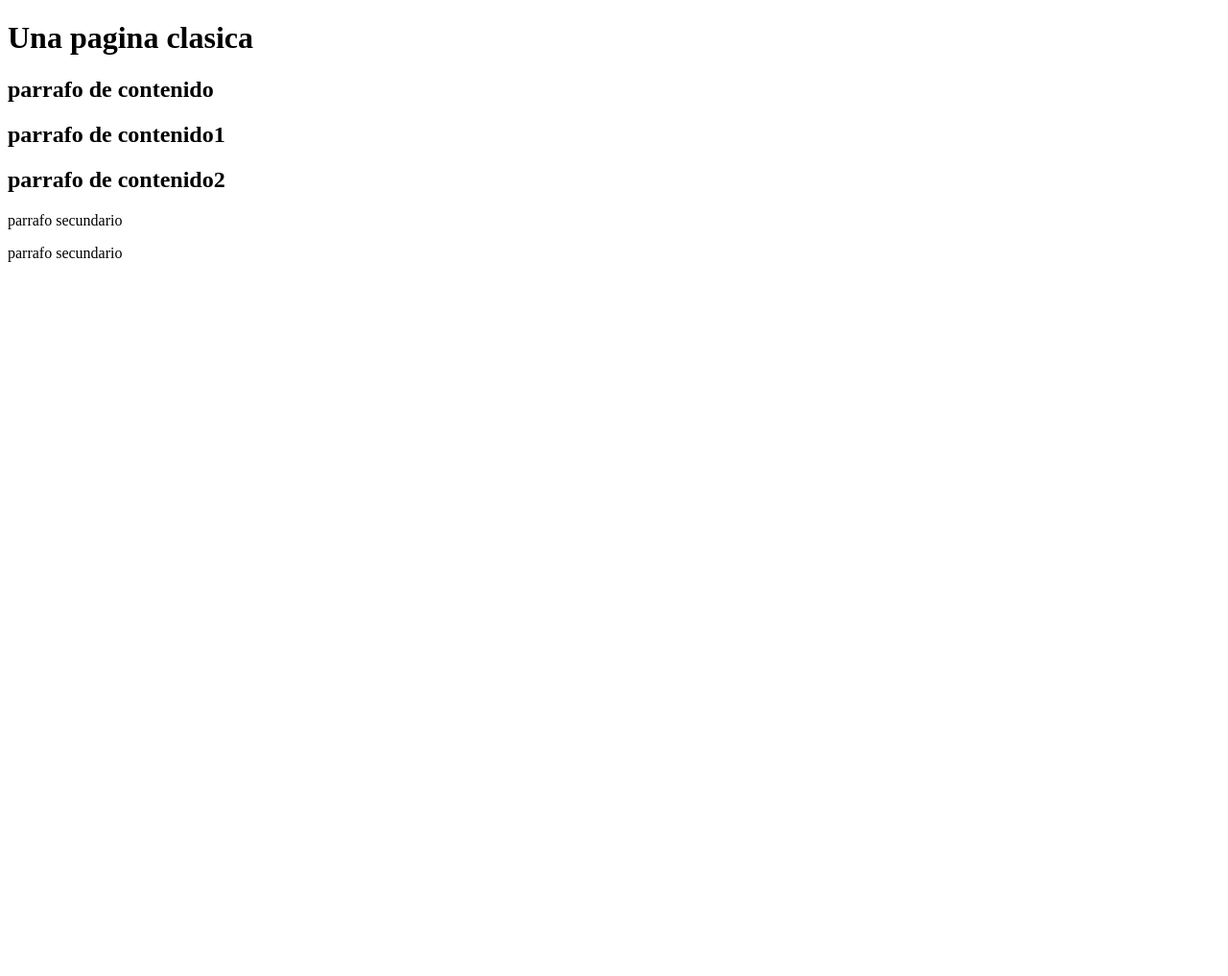
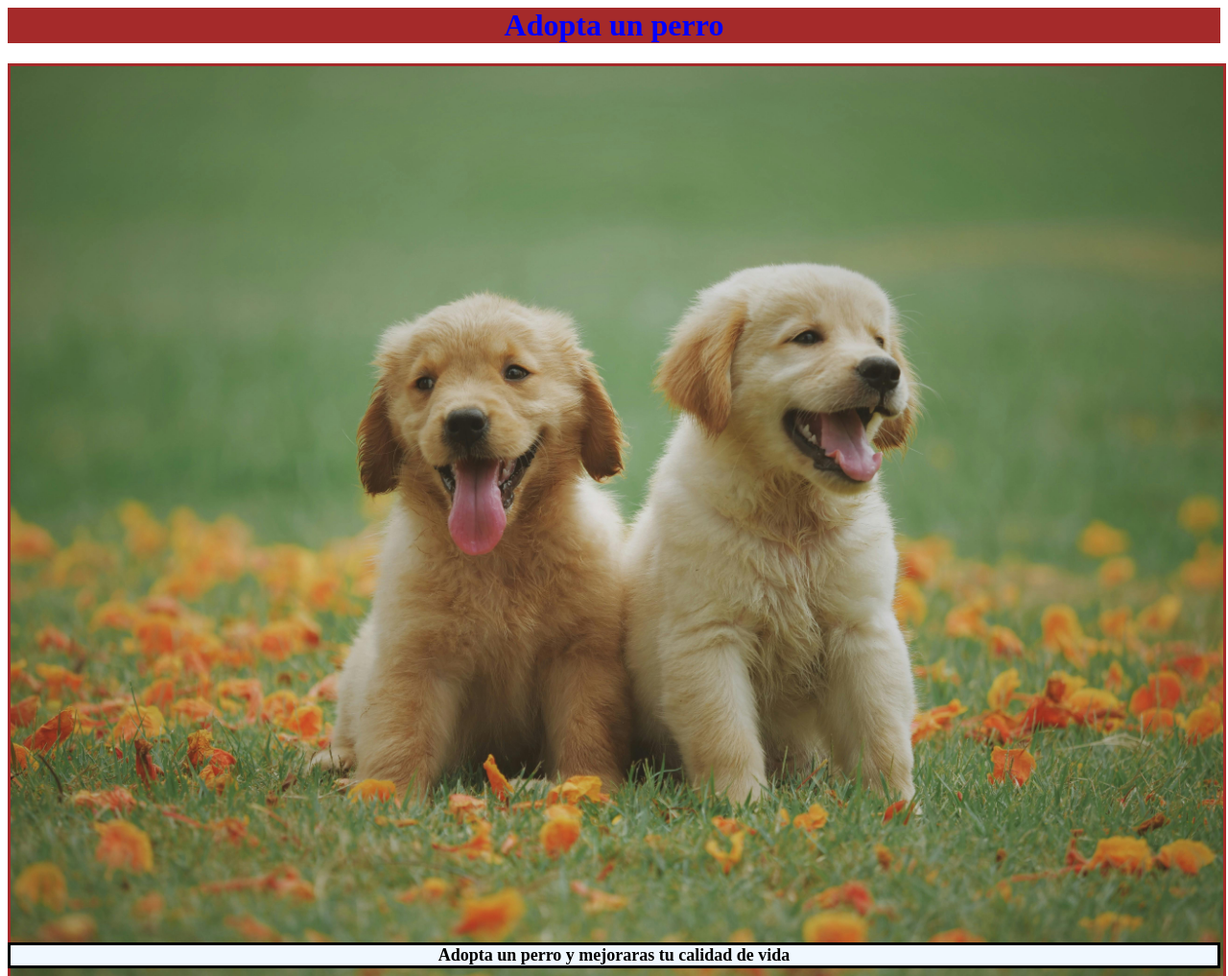
Before and after one commit to estherbg85/Modulo-pair-programing, a plain HTML site: page index.html in a window 1280 px wide. Shown: the top 1017 px of the page at 96% size. Before the commit the page ends 800 px from the top, so only its background shows below. Drawn offline with Linux system fonts and the light colour scheme.

Commit message:
programar

```diff
--- a/index.html
+++ b/index.html
@@ -1,18 +1,21 @@
 <!DOCTYPE html>
-<html lang="en">
+<html lang="es">
 <head>
     <meta charset="UTF-8">
     <meta name="viewport" content="width=device-width, initial-scale=1.0">
     <title>Document</title>
-    <link ref="stylesheet" href="./style.css">
+    <link rel="stylesheet" href="./style.css">
 </head>
 <body>
-    <h1>Una pagina clasica</h1>
-    <h2>parrafo de contenido</h2>
-    <h2>parrafo de contenido1</h2>
-    <h2>parrafo de contenido2</h2>
-    <p> parrafo secundario</p>
-    <P>parrafo secundario</P>
+    <header>
+        <h1>Adopta un perro</h1>
+    </header>
+    <main class="img">
+        <img class="logo" src="pexels-chevanon-1108099.jpg">
+        <p><b>Adopta un perro y mejoraras tu calidad de vida<b></p>
+    </main>
+
+
 
 
 
--- a/style.css
+++ b/style.css
@@ -0,0 +1,25 @@
+h1 {
+    color: blue;
+    background-color: brown;
+    text-align: center;
+    margin-top: 0;
+    position: relative;
+}
+.logo {
+    width: 100%;
+    border: solid brown;
+
+
+}
+p {
+    text-align: center;
+    border: solid ;
+    font-size: large;
+    position: relative;
+    top: -60px;
+    z-index: 5;
+    background-color: aliceblue;
+}
+.img {
+
+}
```
Also changed, not shown: pexels-chevanon-1108099.jpg (added).
